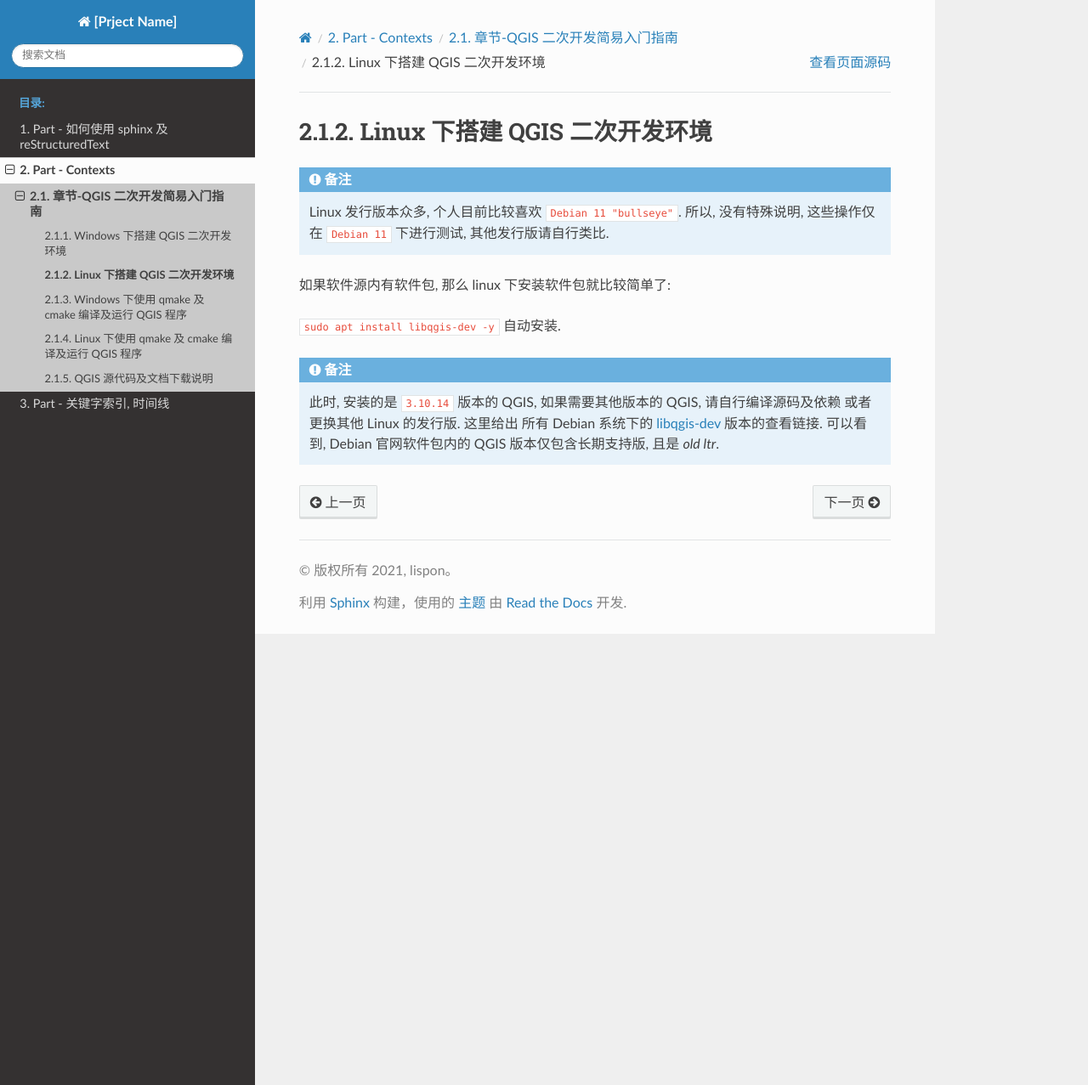
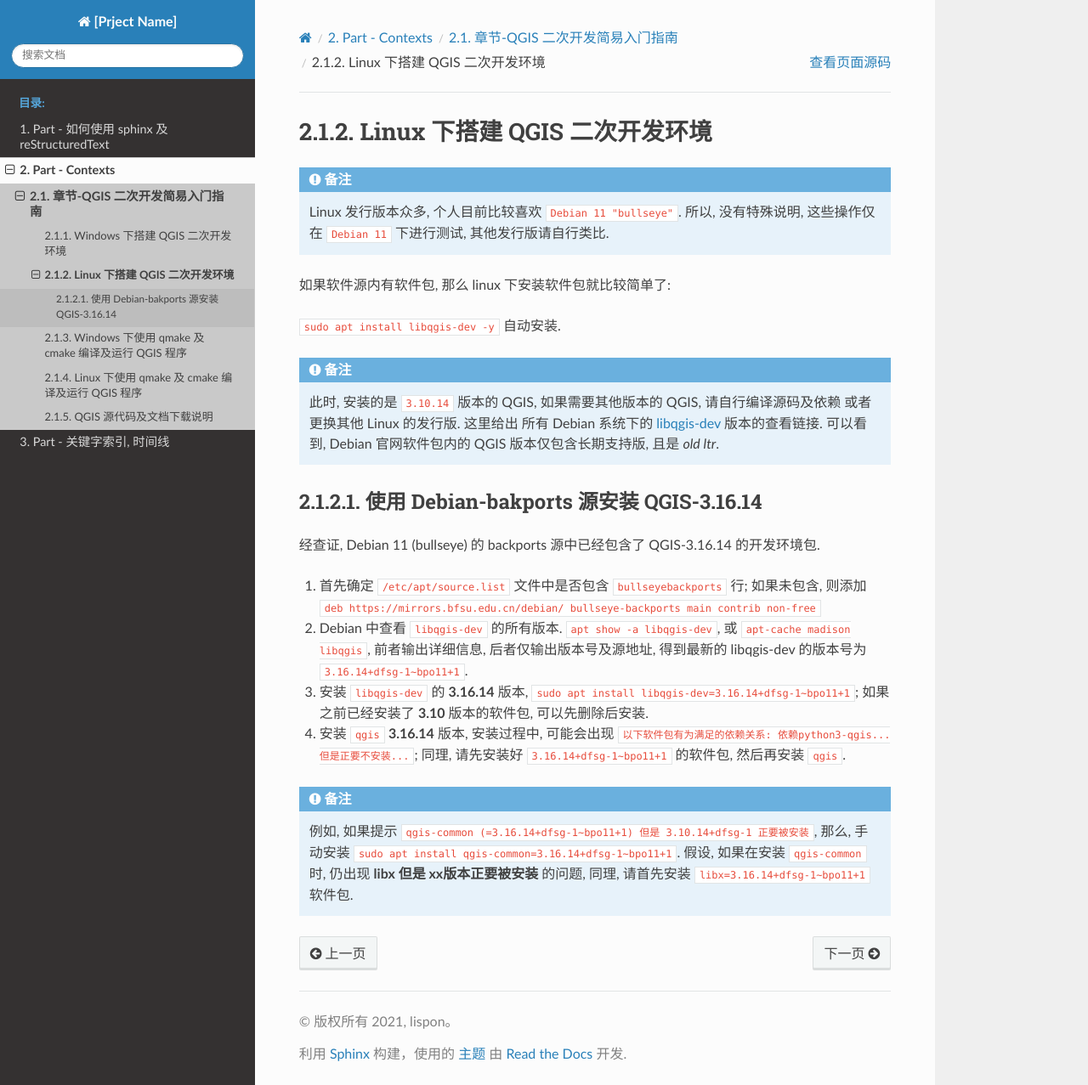
Before and after one commit to lispon/spon, a Sphinx documentation site: the page built from source/contents/qgis_tutorial/libqgis_setup_linux.rst, in a window 1280 px wide and 1277 px high. Shown: the whole window at 85% size. Built offline with Sphinx 7.4.7 and the Read the Docs theme 2.0.0, drawn with Linux system fonts in a browser that asks for light colours.

Commit message:
1, 更新 debian11 中使用 backports源, 安装qgis-3.16.14的方法.

```diff
--- a/source/contents/qgis_tutorial/libqgis_setup_linux.rst
+++ b/source/contents/qgis_tutorial/libqgis_setup_linux.rst
@@ -9,3 +9,20 @@ Linux 下搭建 QGIS 二次开发环境
 
 .. note::
     此时, 安装的是 ``3.10.14`` 版本的 QGIS, 如果需要其他版本的 QGIS, 请自行编译源码及依赖 或者 更换其他 Linux 的发行版. 这里给出 所有 Debian 系统下的 `libqgis-dev <https://packages.debian.org/search?keywords=libqgis-dev&searchon=names&suite=all&section=all>`_ 版本的查看链接. 可以看到, Debian 官网软件包内的 QGIS 版本仅包含长期支持版, 且是 `old ltr`.
+
+
+使用 Debian-bakports 源安装 QGIS-3.16.14
+--------------------------------------------------------------------------------
+
+经查证, Debian 11 (bullseye) 的 backports 源中已经包含了 QGIS-3.16.14 的开发环境包.
+
+#. 首先确定 ``/etc/apt/source.list`` 文件中是否包含 ``bullseyebackports`` 行; 如果未包含, 则添加 ``deb https://mirrors.bfsu.edu.cn/debian/ bullseye-backports main contrib non-free``
+
+#. Debian 中查看 ``libqgis-dev`` 的所有版本. ``apt show -a libqgis-dev``, 或 ``apt-cache madison libqgis``, 前者输出详细信息, 后者仅输出版本号及源地址, 得到最新的 libqgis-dev 的版本号为 ``3.16.14+dfsg-1~bpo11+1``.
+
+#. 安装 ``libqgis-dev`` 的 **3.16.14** 版本, ``sudo apt install libqgis-dev=3.16.14+dfsg-1~bpo11+1``; 如果之前已经安装了 **3.10** 版本的软件包, 可以先删除后安装.
+
+#. 安装 ``qgis`` **3.16.14** 版本, 安装过程中, 可能会出现 ``以下软件包有为满足的依赖关系: 依赖python3-qgis...但是正要不安装...``; 同理, 请先安装好 ``3.16.14+dfsg-1~bpo11+1`` 的软件包, 然后再安装 ``qgis``.
+
+.. note::
+    例如, 如果提示 ``qgis-common (=3.16.14+dfsg-1~bpo11+1) 但是 3.10.14+dfsg-1 正要被安装``, 那么, 手动安装 ``sudo apt install qgis-common=3.16.14+dfsg-1~bpo11+1``. 假设, 如果在安装 ``qgis-common`` 时, 仍出现 **libx 但是 xx版本正要被安装** 的问题, 同理, 请首先安装 ``libx=3.16.14+dfsg-1~bpo11+1`` 软件包.
```
